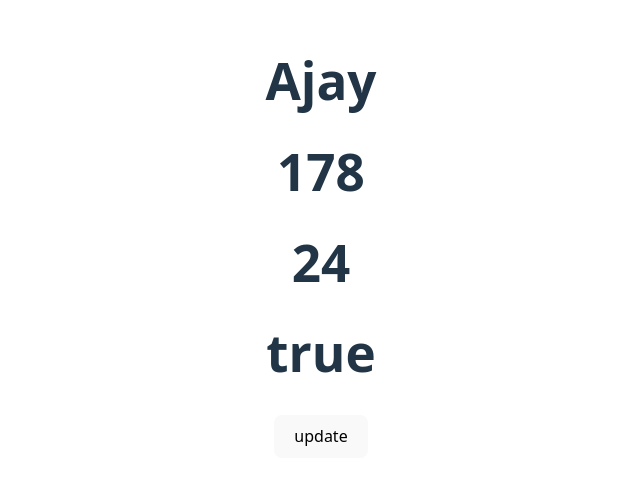
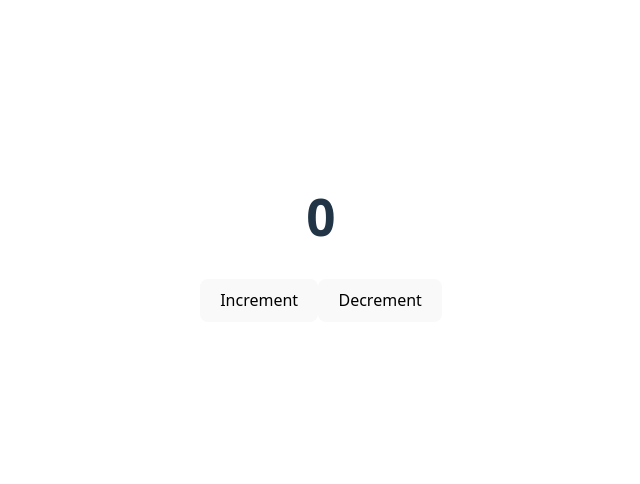
Before and after one commit to gojosataru001/Learn_Hooks, a React (Vite) app: page / in a window 1280 px wide. Shown: the part 162-646 px from the top of the page, without its empty margins (319-959 px from the left). Built offline with nearby package versions, Linux system fonts and the light colour scheme.

Commit message:
useState with Class and Function

```diff
--- a/src/App.jsx
+++ b/src/App.jsx
@@ -2,6 +2,9 @@ import React from 'react'
 import './App.css'
 import UseState from './components/UseState'
 import UseStateObject from './components/UseStateObject'
+import UseStateArray from './components/UseStateArray'
+import UseStateClass from './components/UseStateClass'
+import UseStateFunction from './components/UseStateFunction'
 
 function App() {
 
@@ -9,7 +12,11 @@ function App() {
   return (
     <>
     {/* <UseState /> */}
-    <UseStateObject />
+    {/* <UseStateObject /> */}
+    {/* <UseStateArray/> */}
+    {/* <UseStateClass/> */}
+    <UseStateFunction/>
+
       </>
   )
 }
--- /dev/null
+++ b/src/components/UseStateArray.jsx
@@ -0,0 +1,21 @@
+import React from 'react'
+import { useState } from 'react';
+
+const UseStateArray = () => {
+    const numbers = [5,10,15,20];
+    const [num,setNum] = useState(numbers);
+    const changeArray =()=>{
+        setNum([10,20,30,40])
+    }
+
+  return (
+    <div>
+            <ol>
+                {num.map((n,index)=><li key={index}>{n}</li>)}
+            </ol>
+            <button onClick={changeArray}>Change Array</button>
+    </div>
+  )
+}
+
+export default UseStateArray
--- /dev/null
+++ b/src/components/UseStateClass.jsx
@@ -0,0 +1,34 @@
+import React from 'react'
+class UseStateClass extends React.Component {
+    constructor(props){
+        super(props);
+        this.state={
+            counter:0,
+        }
+    }
+
+Increment = () =>{
+        this.setState({
+           counter: this.state.counter + 1,
+        })
+    }
+Decrement =() =>{
+   if (this.state.counter>0) { this.setState({
+
+        counter: this.state.counter - 1
+
+    })}
+}
+    render(){
+        return(
+            <div>
+                    <h1>{this.state.counter}</h1>
+                    <button onClick={this.Increment}>Increment</button>
+                    <button onClick={this.Decrement}>Decrement</button>
+            </div>
+        )
+    }
+
+}
+
+export default UseStateClass;
--- /dev/null
+++ b/src/components/UseStateFunction.jsx
@@ -0,0 +1,21 @@
+import React, { useState} from 'react'
+
+
+const UseStateFunction = () => {
+    const [counter, setCounter] = useState(0);
+    const Increment = () =>{
+        setCounter(counter+1)
+
+    }
+    const Decrement = () =>{
+        setCounter(counter - 1)
+    }
+
+  return (
+    <div><h1>{counter}</h1>
+    <button onClick={Increment}>Increment</button>
+    <button onClick={Decrement}>Decrement</button></div>
+  )
+}
+
+export default UseStateFunction;
```
